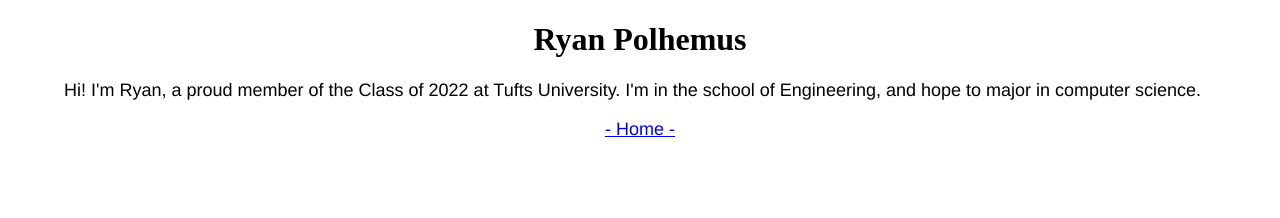
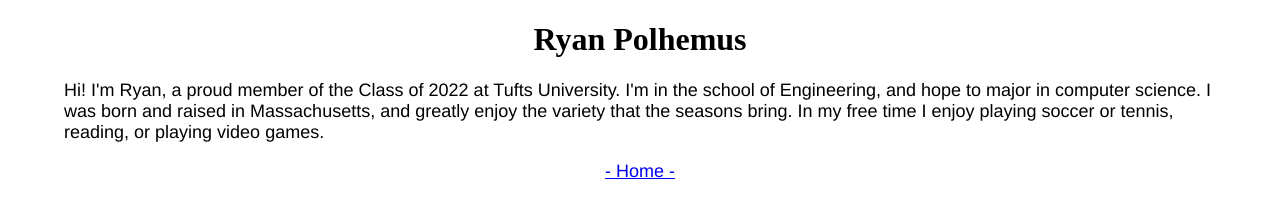
Before and after one commit to rpolhemus/rpolhemus.github.io, a plain HTML site: page bio.html in a window 1280 px wide. Drawn offline with Linux system fonts and the light colour scheme.

Commit message:
Added to bio

```diff
--- a/bio.html
+++ b/bio.html
@@ -13,6 +13,8 @@
     <p>
         Hi! I'm Ryan, a proud member of the Class of 2022 at Tufts University.
         I'm in the school of Engineering, and hope to major in computer science.
+        I was born and raised in Massachusetts, and greatly enjoy the variety that the seasons bring.
+        In my free time I enjoy playing soccer or tennis, reading, or playing video games.
     </p>
     <div><a href="https://nauticaltooth27.github.io/" class=center>- Home -</a></div>
 </body>
```
